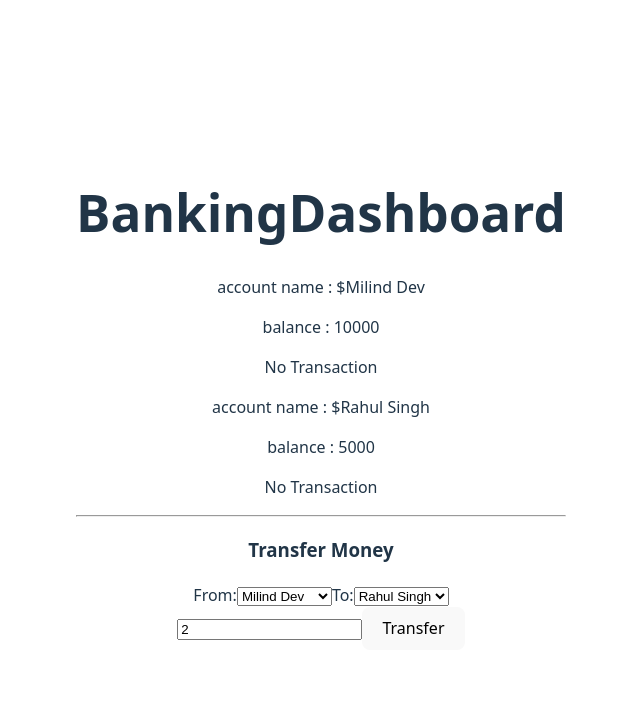
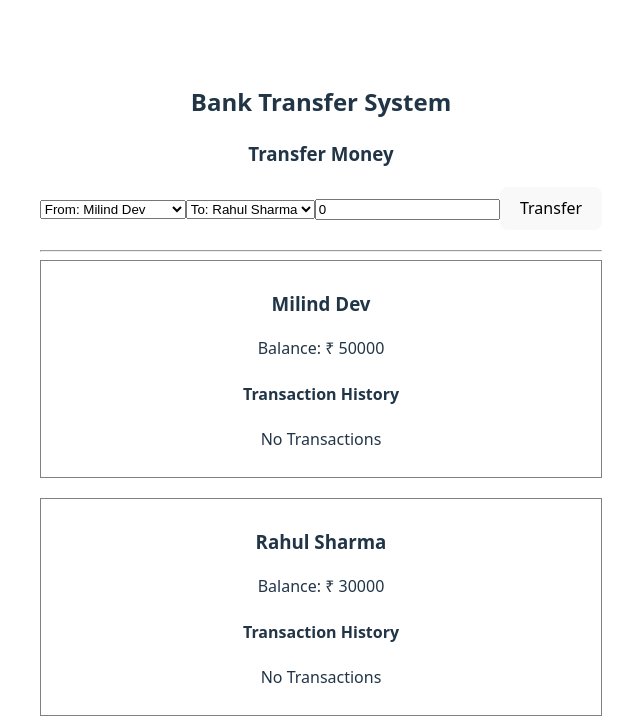
Before and after one commit to Milind-dev/Diff_Projects, a React (Vite) app in the folder my-app/: page / in a window 1280 px wide. Shown: the top 722 px of the page, without its empty margins (319-959 px from the left). Built offline with nearby package versions, Linux system fonts and the light colour scheme.

Commit message:
banking dashboard

```diff
--- a/my-app/src/Pages/BankingDashboard.tsx
+++ b/my-app/src/Pages/BankingDashboard.tsx
@@ -1,46 +1,147 @@
-import React, { useState } from "react";
+import { useState } from "react";
 import type { Account, Transaction } from "../types/banking";
 
 export default function BankingDashboard() {
+  // Two Accounts
   const [accounts, setAccounts] = useState<Account[]>([
     {
       id: 1,
-      name: "Milind Dev",
-      balance: 10000,
-      transactions: [],
+      holder: "Milind Dev",
+      balance: 50000,
+      history: [],
     },
     {
       id: 2,
-      name: "Rahul Singh",
-      balance: 5000,
-      transactions: [],
+      holder: "Rahul Sharma",
+      balance: 30000,
+      history: [],
     },
   ]);
-  //   const [transaction, setTransaction] = useState<Transaction[]>([]);
 
   const [fromId, setFromId] = useState<number>(1);
   const [toId, setToId] = useState<number>(2);
-  const [amount, setAmount] = useState<number>(2);
+  const [amount, setAmount] = useState<number>(0);
 
-  const handleTransfer = (): void => {
-    if (amount < 0) {
-      return;
-    }
+  const handleTransfer = () => {
+    if (fromId === toId) return;
+    if (amount <= 0) return;
+
     const sender = accounts.find((acc) => acc.id === fromId);
-    const receiver = accounts.find((acc) => acc.id === toId);
-    if (!sender || !receiver) return;
-    if (sender.balance < 0) {
-      alert("Insufficient balance");
+    if (!sender || sender.balance < amount) return;
+
+    setAccounts((prev) =>
+      prev.map((acc) => {
+        // Debit sender
+        if (acc.id === fromId) {
+          const debitTxn: Transaction = {
+            id: Date.now(),
+            type: "DEBIT",
+            amount,
+            description: `Transfer to Account ${toId}`,
+            date: new Date().toLocaleString(),
+          };
+
+          return {
+            ...acc,
+            balance: acc.balance - amount,
+            history: [debitTxn, ...acc.history],
+          };
         }
 
-    const creditTransaction: Transaction = {
+        // Credit receiver
+        if (acc.id === toId) {
+          const creditTxn: Transaction = {
             id: Date.now() + 1,
-      type: "Credit",
+            type: "CREDIT",
             amount,
-      from: fromId,
-      to: toId,
+            description: `Received from Account ${fromId}`,
             date: new Date().toLocaleString(),
           };
+
+          return {
+            ...acc,
+            balance: acc.balance + amount,
+            history: [creditTxn, ...acc.history],
+          };
+        }
+
+        return acc;
+      }),
+    );
+
+    setAmount(0);
+  };
+
+  return (
+    <div style={{ padding: "20px" }}>
+      <h2>Bank Transfer System</h2>
+
+      <div style={{ marginBottom: "20px" }}>
+        <h3>Transfer Money</h3>
+
+        <select
+          value={fromId}
+          onChange={(e) => setFromId(Number(e.target.value))}
+        >
+          {accounts.map((acc) => (
+            <option key={acc.id} value={acc.id}>
+              From: {acc.holder}
+            </option>
+          ))}
+        </select>
+
+        <select value={toId} onChange={(e) => setToId(Number(e.target.value))}>
+          {accounts.map((acc) => (
+            <option key={acc.id} value={acc.id}>
+              To: {acc.holder}
+            </option>
+          ))}
+        </select>
+
+        <input
+          type="number"
+          placeholder="Amount"
+          value={amount}
+          onChange={(e) => setAmount(Number(e.target.value))}
+        />
+
+        <button onClick={handleTransfer}>Transfer</button>
+      </div>
+
+      <hr />
+
+      {/* Account Details */}
+      {accounts.map((acc) => (
+        <div
+          key={acc.id}
+          style={{
+            border: "1px solid gray",
+            padding: "10px",
+            marginBottom: "20px",
+          }}
+        >
+          <h3>{acc.holder}</h3>
+          <p>Balance: ₹ {acc.balance}</p>
+
+          <h4>Transaction History</h4>
+          {acc.history.length === 0 && <p>No Transactions</p>}
+
+          {acc.history.map((txn) => (
+            <div key={txn.id}>
+              <strong>{txn.type}</strong> - ₹ {txn.amount}
+              <br />
+              <small>{txn.description}</small>
+              <br />
+              <small>{txn.date}</small>
+              <hr />
+            </div>
+          ))}
+        </div>
+      ))}
+    </div>
+  );
+}
+
 /* const debitTransaction: Transaction = () => ({
       id: Date.now(),
       type: "Debit",
@@ -49,6 +150,8 @@ export default function BankingDashboard() {
       to: toId,
       date: new Date().toLocaleString(),
     }); */
+
+/*
     const debitTransaction: Transaction = {
       id: Date.now(),
       type: "Debit",
@@ -56,7 +159,16 @@ export default function BankingDashboard() {
       from: fromId,
       to: toId,
       date: new Date().toLocaleString(),
-    };
+    }; */
+
+/*   const debitTransaction: Transaction = {
+      id: Date.now(),
+      type: "Debit",
+      amount,
+      from: fromId,
+      to: toId,
+      date: new Date().toLocaleString()
+    }; */
 
 /*
     const updatedAccounts = accounts.map((acc) => {
@@ -79,98 +191,4 @@ export default function BankingDashboard() {
       return acc;
     }); */
 
-    const updatedAccount = accounts.map((acc) => {
-      if (acc.id === fromId) {
-        return {
-          ...acc,
-          balance: acc.balance - amount,
-          transactions: [creditTransaction, ...acc.transactions],
-        };
-      }
-      if (acc.id === toId) {
-        return {
-          ...acc,
-          balance: acc.balance + amount,
-          transactions: [debitTransaction, ...acc.transactions],
-        };
-      }
-      return acc;
-    });
-
-    setAccounts(updatedAccount);
-    setAmount(0);
-
-    /*
-    const debitTransaction: Transaction = {
-      id: Date.now(),
-      type: "Debit",
-      amount,
-      from: fromId,
-      to: toId,
-      date: new Date().toLocaleString(),
-    }; */
-
-    /*   const debitTransaction: Transaction = {
-      id: Date.now(),
-      type: "Debit",
-      amount,
-      from: fromId,
-      to: toId,
-      date: new Date().toLocaleString()
-    }; */
-  };
-
-  return (
-    <div>
-      <h1> BankingDashboard</h1>
-      <div>
-        {accounts.map((acc) => (
-          <div key={acc.id}>
-            <p key={acc.id}>account name : ${acc.name}</p>
-            <p>balance : {acc.balance}</p>
-            {acc.transactions.length === 0 && <p>No Transaction</p>}
-            {acc.transactions.map((txn) => (
-              <>
-                {txn.type} - {txn.amount}
-              </>
-            ))}
-          </div>
-        ))}
-        <hr />
-        <h3>Transfer Money</h3>
-        <div>
-          <label>From:</label>
-          <select
-            value={fromId}
-            onChange={(e) => setFromId(Number(e.target.value))}
-          >
-            {accounts.map((acc) => (
-              <option key={acc.id} value={acc.name}>
-                {acc.name}
-              </option>
-            ))}
-          </select>
-          <label>To:</label>
-          <select
-            value={toId}
-            onChange={(e) => setToId(Number(e.target.value))}
-          >
-            {accounts.map((acc) => (
-              <option key={acc.id} value={acc.id}>
-                {acc.name}
-              </option>
-            ))}
-          </select>
-        </div>
-        <input
-          type="number"
-          placeholder="Enter Amount"
-          value={amount}
-          onChange={(e) => setAmount(Number(e.target.value))}
-        />
-
-        <button onClick={handleTransfer}>Transfer</button>
-      </div>
-    </div>
-  );
-}
+//   const [transaction, setTransaction] = useState<Transaction[]>([]);
```
Also changed, not shown: my-app/src/types/banking.ts (+17 -1 lines). Lines whose indentation alone changed are shown as unchanged.
